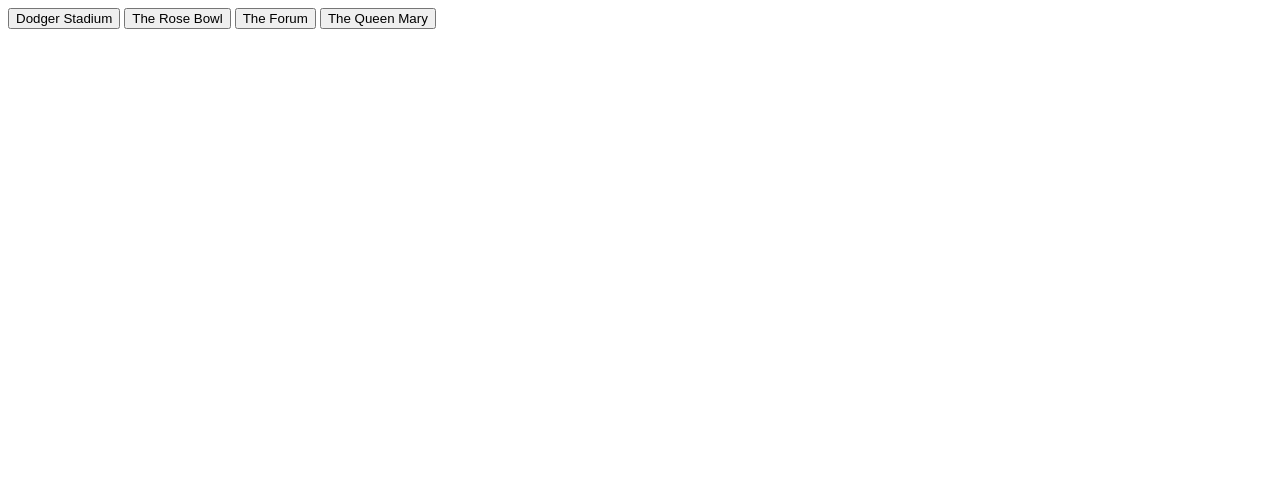
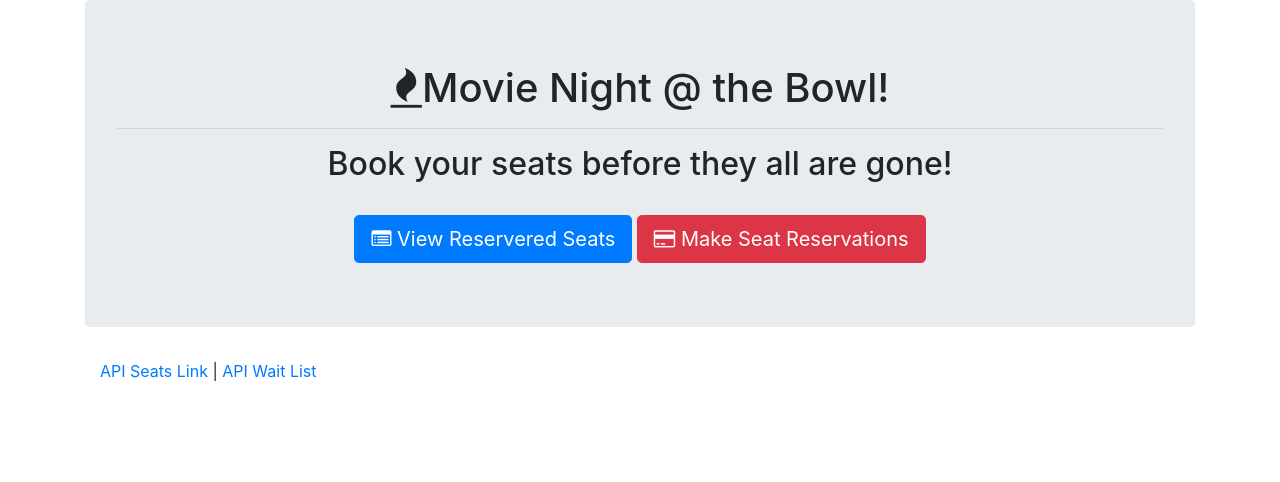
Before and after one commit to rbraun04/MagnusOpus, a website: page public/index.html in a window 1280 px wide. Drawn offline with nearby package versions, Linux system fonts and the light colour scheme; some packages are replaced by stand-ins of ours.

Commit message:
updated files

```diff
--- a/public/index.html
+++ b/public/index.html
@@ -1,31 +1,39 @@
 <!DOCTYPE html>
 <html lang="en">
 <head>
-    <meta charset="UTF-8">
-    <meta name="viewport" content="width=device-width, initial-scale=1.0">
-    <meta http-equiv="X-UA-Compatible" content="ie=edge">
-    <title>Google Maps</title>
+  <meta charset="UTF-8">
+  <title>Event Page</title>
 
-    <script src="https://code.jquery.com/jquery-3.5.1.min.js" integrity="sha256-9/aliU8dGd2tb6OSsuzixeV4y/faTqgFtohetphbbj0=" crossorigin="anonymous"></script>
+  <!-- Latest compiled and minified CSS -->
+  <link rel="stylesheet" href="https://maxcdn.bootstrapcdn.com/bootstrap/4.0.0/css/bootstrap.min.css">
+  <link rel="stylesheet" href="https://stackpath.bootstrapcdn.com/font-awesome/4.7.0/css/font-awesome.min.css">
 
-    <style>
-    #map {
-        width: 80%;
-        margin-left: 10%;
-        height: 450px;
-    }
-    </style>
 </head>
 <body>
-    <button id="dodgerStadium">Dodger Stadium</button>
-    <button id="roseBowl">The Rose Bowl</button>
-    <button id="theForum">The Forum</button>
-    <button id="queenMary">The Queen Mary</button>
-    <div id="map"></div>
+
+  <div class="container">
+
+    <div class="jumbotron">
+      <h1 class="text-center"><span class="fa fa-fire"></span>Movie Night @ the Bowl!</h1>
+      <hr>
+      <h2 class="text-center">Book your seats before they all are gone!</h2>
+      <br>
+
+      <div class="text-center">
+        <a href="/seats"><button class="btn btn-lg btn-primary"><span class="fa fa-list-alt"></span> View Reservered Seats</button></a>
+        <a href="/reserve"><button class="btn btn-lg btn-danger"><span class="fa fa-credit-card"></span> Make Seat Reservations</button></a>
+      </div>
+
+    </div>
+
+    <footer class="footer">
+      <div class="container">
+        <p><a href="/api/seats">API Seats Link</a> | <a href="/api/waitlist">API Wait List</a>
+      </div>
+    </footer>
+
+  </div>
 
 
-    <script defer src="https://maps.googleapis.com/maps/api/js?key=AIzaSyA0rdSnRWTkL1PyhoHgsMoYfs8GhAJbJnw"></script>
-
-<script src="js/script.js"></script>
 </body>
 </html>
```
Also changed, not shown: models/ticketing.js (added, +34 -0 lines), public/reserve.html (+1 -1 lines).
